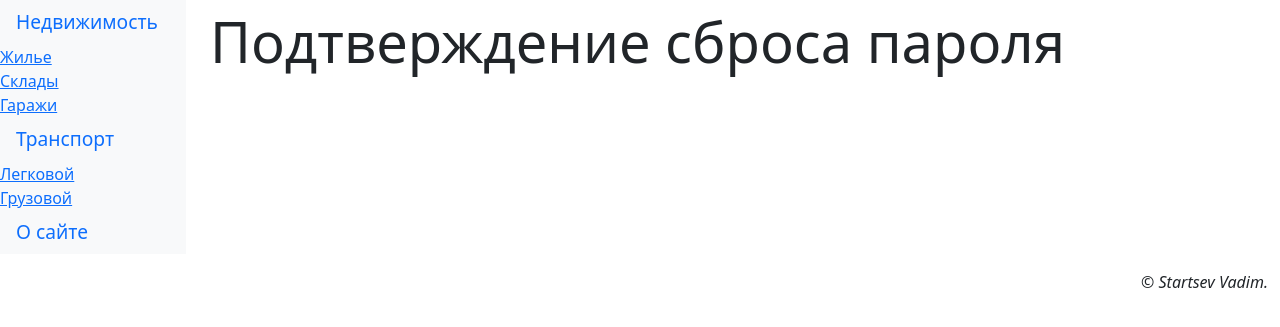
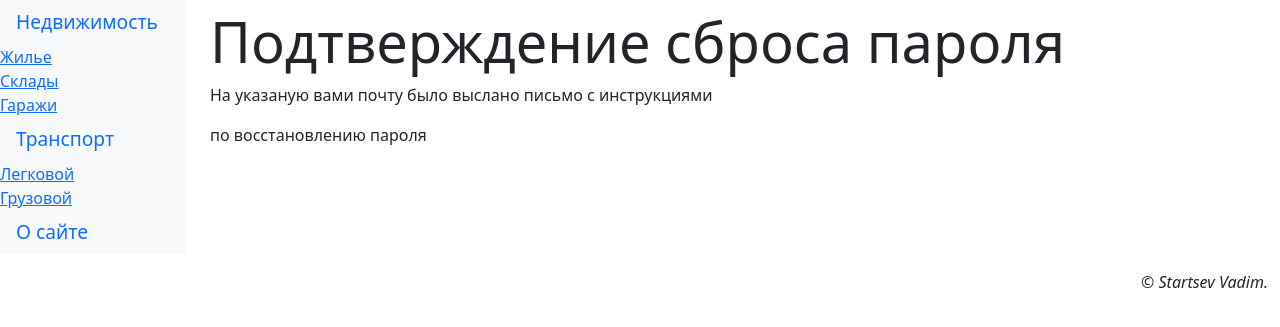
Before and after one commit to macalistervadim/dashboard, a Django app: page /accounts/profile/password_reset/done/ in a window 1280 px wide. Shown: the part 176-503 px from the top of the page. Run offline with Django 4.2, Linux system fonts and the light colour scheme; some libraries are stand-ins or nearby versions.

Commit message:
Add reset password

```diff
--- a/dashboard/landing/templates/main/login.html
+++ b/dashboard/landing/templates/main/login.html
@@ -13,6 +13,7 @@
         {% csrf_token %}
         {% bootstrap_form form layout='horizontal' %}
         <input type="hidden" name="next" value="{{ next }}">
+        <a href="{% url 'landing:password_reset' %}">Забыли пароль</a>
         {% bootstrap_button 'Войти' %}
     </form>
     {% endif %}
--- a/dashboard/landing/templates/main/password_reset_done.html
+++ b/dashboard/landing/templates/main/password_reset_done.html
@@ -7,6 +7,7 @@
 {% block content %}
      <div class="container">
     <h1 class="display-4">Подтверждение сброса пароля</h1>
-
+    <p>На указаную вами почту было выслано письмо с инструкциями</p>
+         <p>по восстановлению пароля</p>
   </div>
 {% endblock %}
--- a/dashboard/landing/views.py
+++ b/dashboard/landing/views.py
@@ -115,8 +115,8 @@ class PasswordReserDoneView(PasswordResetDoneView):
 
 
 class PasswordResetConfirmView(PasswordResetConfirmView):
-        template_name = 'main/password_reset_pass.html'
-        success_url = reverse_lazy('landing:pass_reset_complete')
+    template_name = 'main/password_reset_pass.html'
+    success_url = reverse_lazy('landing:pass_reset_complete')
 
 class PasswordResetCompleteView(PasswordResetCompleteView):
-    tempate_name = 'main/password_reset_complete.html'
+    template_name = 'main/password_reset_complete.html'
```
Also changed, not shown: dashboard/bboard.sqlite3.
